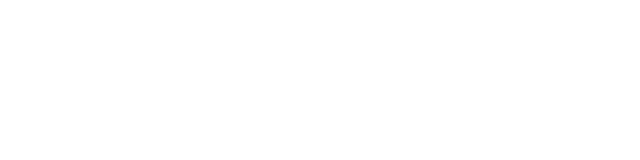
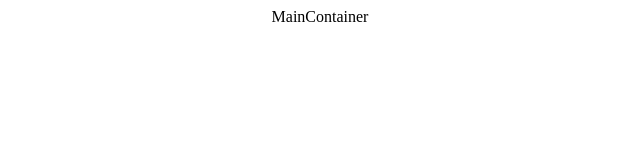
Before and after one commit to amine-omari/AI-Password, a Next.js app: page / in a window 1280 px wide. Shown: the top 160 px of the page, without its empty margins (320-960 px from the left). Built offline with nearby package versions, Linux system fonts and the light colour scheme.

Commit message:
feat: import MainContainer component to Home page

```diff
--- a/pages/index.js
+++ b/pages/index.js
@@ -1,3 +1,4 @@
+import MainContainer from "@/components/MainContainer";
 import Head from "next/head";
 
 export default function Home() {
@@ -9,6 +10,9 @@
         <meta name="viewport" content="width=device-width, initial-scale=1" />
         <link rel="icon" href="/favicon.ico" />
       </Head>
+      <main>
+        <MainContainer />
+      </main>
     </>
   );
 }
```
